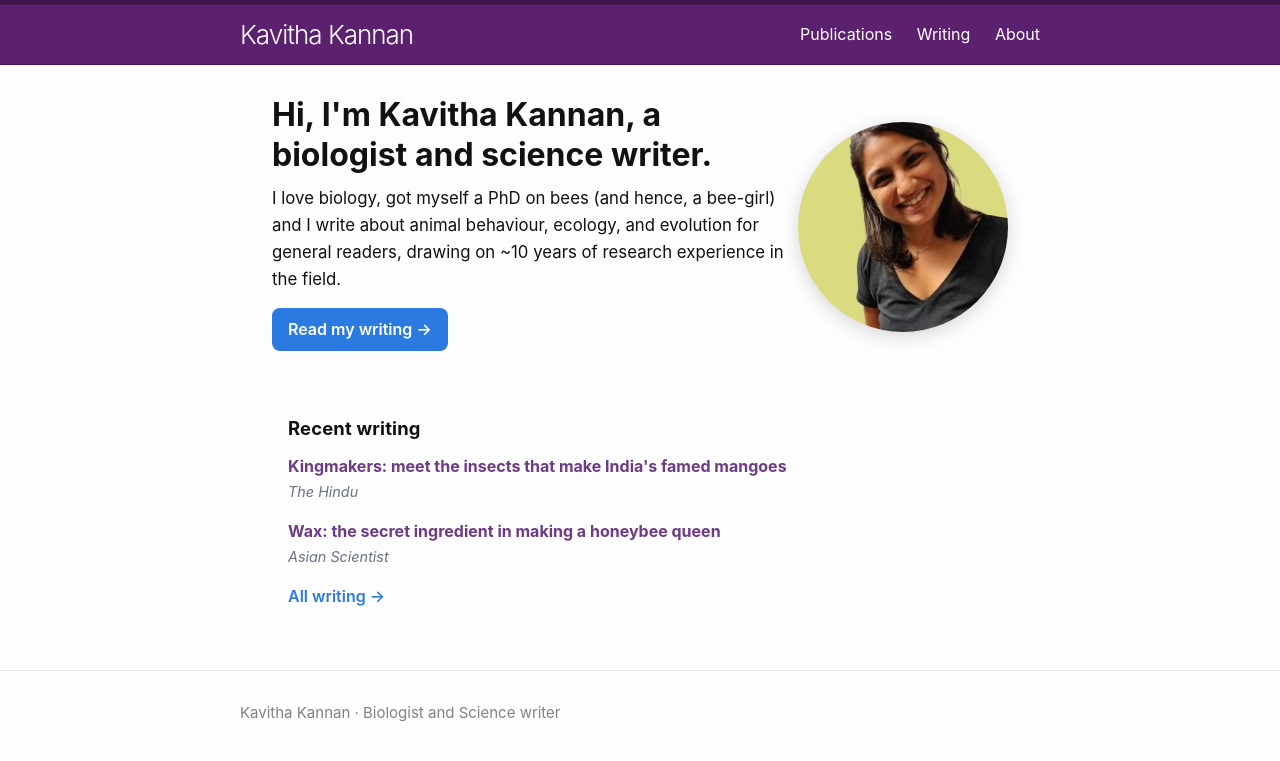
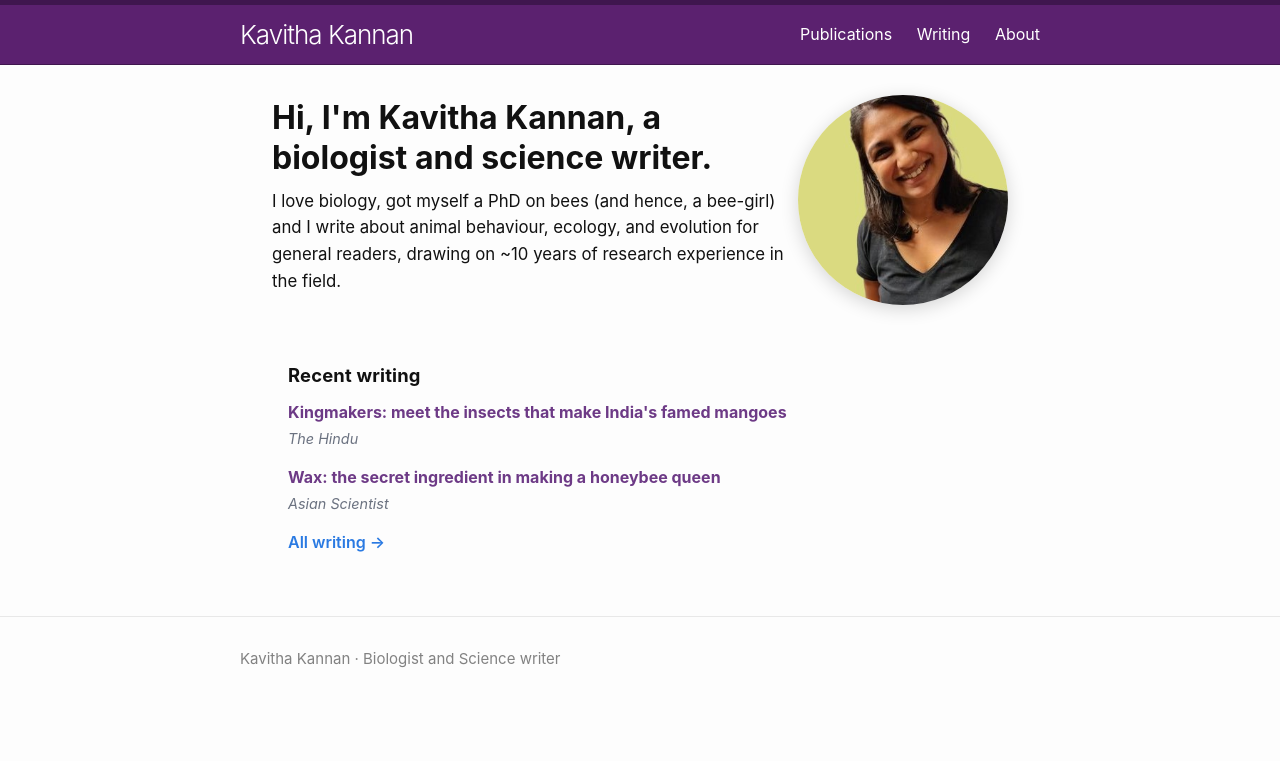
Before and after one commit to buzzingkavs/buzzingkavs.github.io, a Jekyll site: the page built from index.markdown, in a window 1280 px wide. Shown: the top 761 px of the page. Built offline with Jekyll 4.4.1, drawn with Linux system fonts in a browser that asks for light colours.

Commit message:
Remove CTA paragraph from index.markdown
Removed call-to-action paragraph from the introduction section.

```diff
--- a/index.markdown
+++ b/index.markdown
@@ -6,9 +6,6 @@ layout: home
     <div class="hero-body">
       <h1 class="title">Hi, I'm Kavitha Kannan, a biologist and science writer. </h1>
       <p class="lede">I love biology, got myself a PhD on bees (and hence, a bee-girl) and I write about animal behaviour, ecology, and evolution for general readers, drawing on ~10 years of research experience in the field.</p>
-      <p class="cta">
-        <a class="btn" href="/writing/">Read my writing →</a>
-      </p>
     </div>
     <div class="hero-media">
       <img class="avatar" src="/KavithaKannan_biology.jpg" alt="Portrait of Kavitha Kannan">
```
